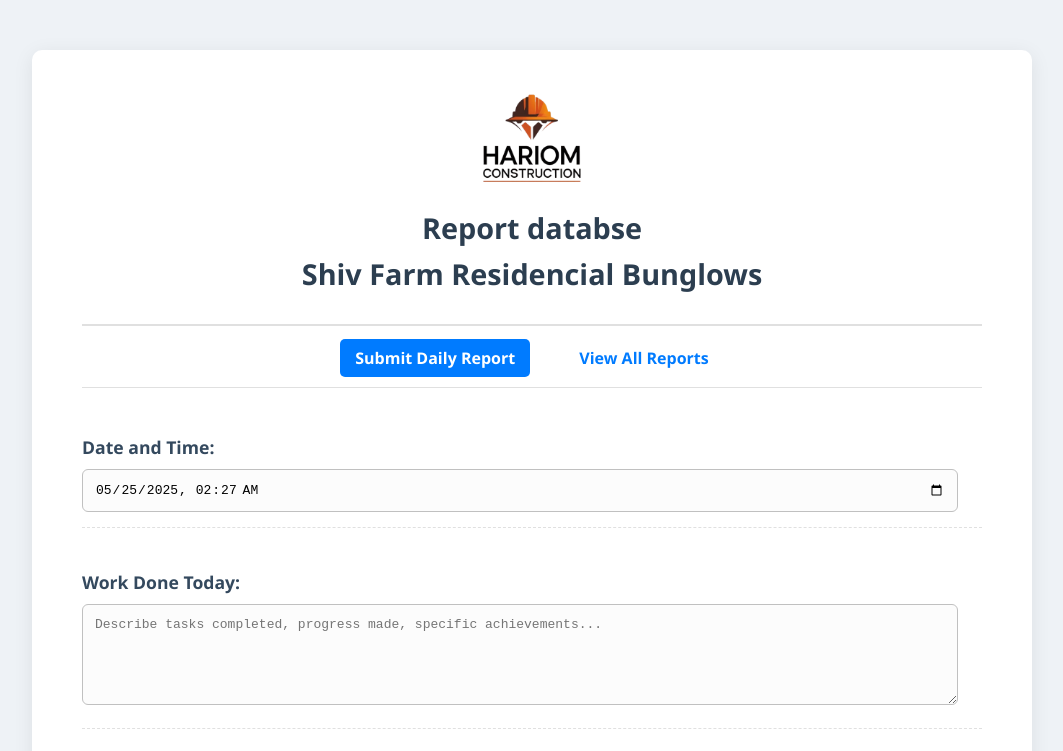
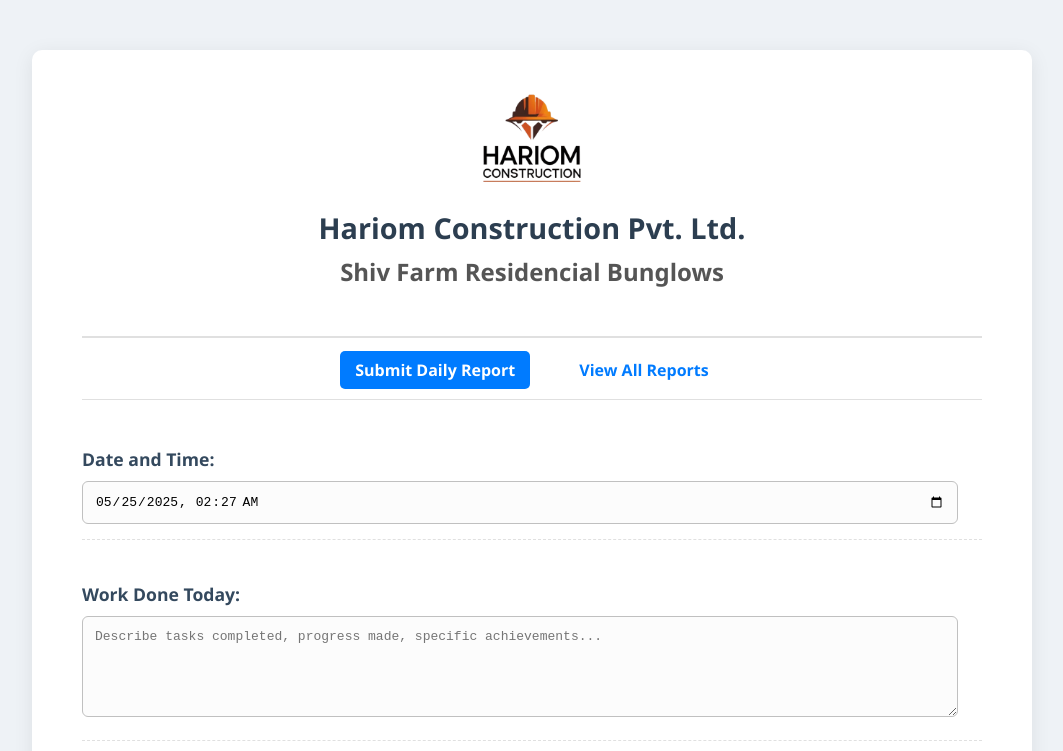
Before and after one commit to Piyush-always/cnst-management, a plain HTML site: page index.html in a window 1280 px wide. Shown: the top 751 px of the page, without its empty margins (108-1171 px from the left). Drawn offline with Linux system fonts and the light colour scheme.

Commit message:
minor change in heading

```diff
--- a/index.html
+++ b/index.html
@@ -51,8 +51,8 @@
         }
         header h2 {
             color: #555;
-            font-size: 1.3em;
-            font-weight: 400;
+            font-size: 1.5em;
+            font-weight: 600;
             margin-top: 0;
         }
 
@@ -172,8 +172,8 @@
     <div class="container">
         <header>
             <img src="logo.png" alt="Company Logo" id="company-logo">
-            <!-- <h1 id="company-name">Hariom Construction Pvt. Ltd.</h1> -->
-            <h1 id="project-name">Report databse <br> Shiv Farm Residencial Bunglows </h2>
+            <h1 id="company-name">Hariom Construction Pvt. Ltd.</h1>
+            <h2 id="project-name">Shiv Farm Residencial Bunglows </h2>
         </header>
 
         <nav>
```
